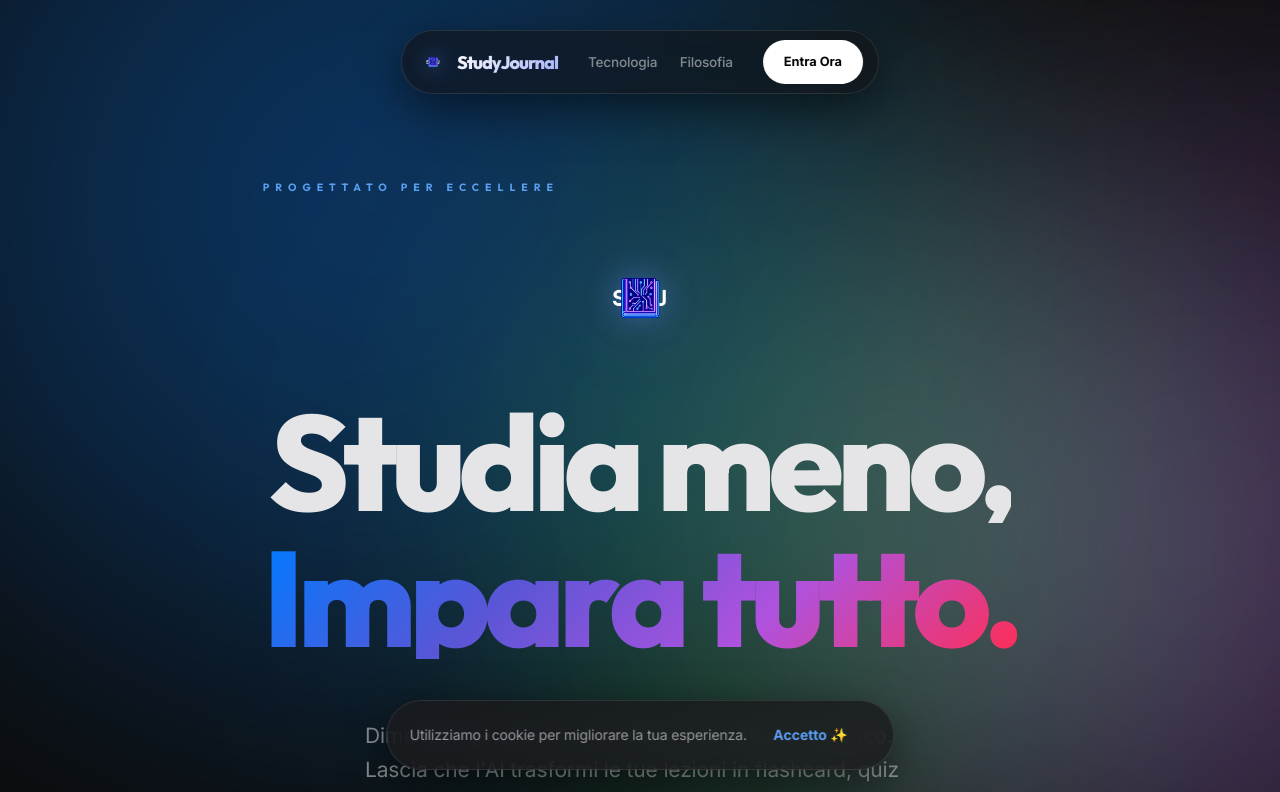
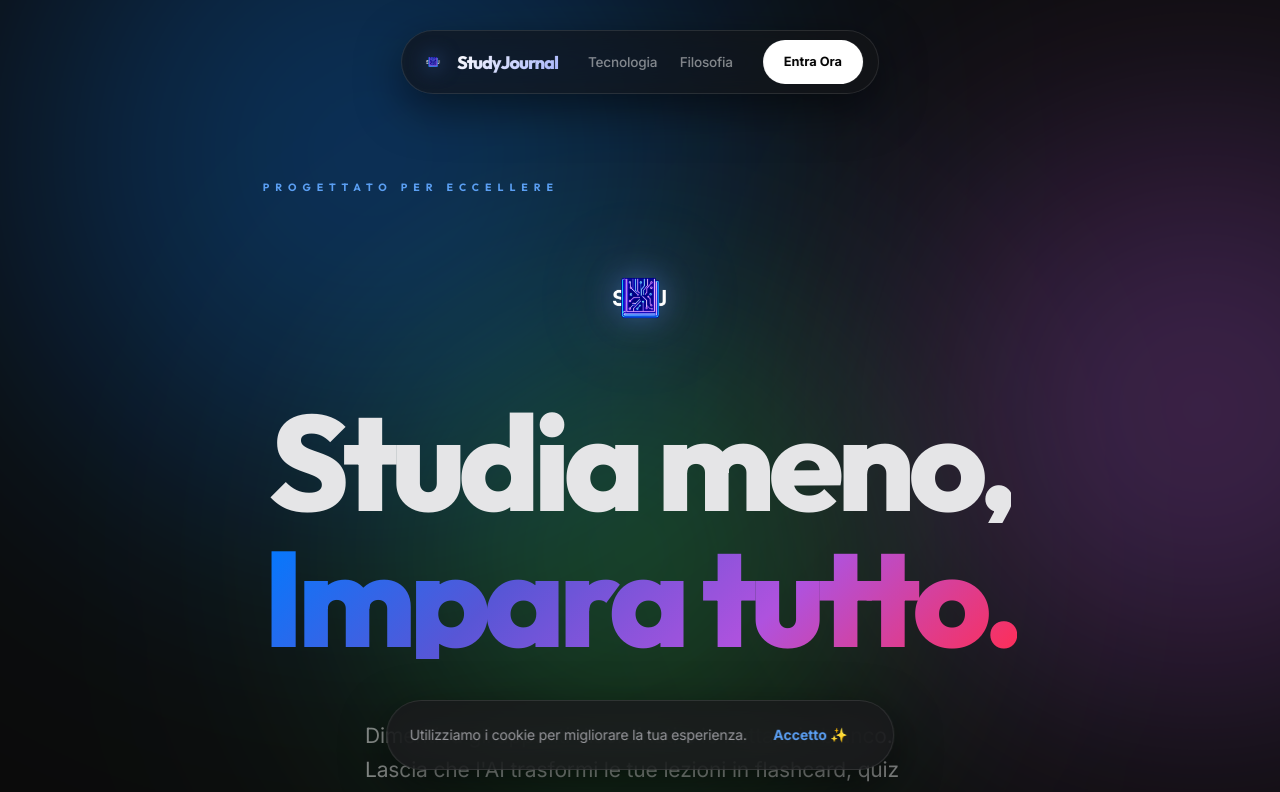
Before and after one commit to genny150606/diario-pro, a React (Vite) app: page / in a window 1280 px wide. Shown: the top 792 px of the page. Built offline with nearby package versions, Linux system fonts and the light colour scheme; no server answers; the database is empty.

Commit message:
fix: restored mouse wheel on hero and removed horizontal overflow scrollbar

```diff
--- a/src/pages/Landing.jsx
+++ b/src/pages/Landing.jsx
@@ -169,8 +169,6 @@ export default function Landing() {
         const sections = document.querySelectorAll('section, footer');
 
         const triggerScroll = (direction, e) => {
-            if (e && e.cancelable) e.preventDefault();
-
             let currentIdx = 0;
             const scrollPos = window.scrollY + (window.innerHeight / 3);
             sections.forEach((sec, idx) => {
@@ -184,6 +182,8 @@ export default function Landing() {
             if ((currentIdx === 0 && direction === 1) || (currentIdx === 1 && direction === -1)) {
                 return;
             }
+
+            if (e && e.cancelable) e.preventDefault();
 
             if (nextIdx !== currentIdx) {
                 isLock = true;
--- a/src/styles/home.css
+++ b/src/styles/home.css
@@ -8,6 +8,8 @@ html,
 body {
     scroll-behavior: smooth;
     overflow-x: hidden;
+    width: 100%;
+    position: relative;
 }
 
 .landing-page {
@@ -105,6 +107,8 @@ body {
     overflow: hidden;
     pointer-events: none;
     transform: translateY(calc(var(--scroll-y, 0) * 0.4px));
+    width: 100%;
+    height: 100%;
 }
 
 .aurora-bg .orb {
@@ -117,29 +121,29 @@ body {
 }
 
 .orb-1 {
-    width: 80vw;
-    height: 80vw;
+    width: 60vw;
+    height: 60vw;
     background: radial-gradient(circle, #007AFF, transparent);
-    top: -30%;
-    left: -20%;
+    top: -20%;
+    left: -10%;
     animation-duration: 30s;
 }
 
 .orb-2 {
-    width: 70vw;
-    height: 70vw;
+    width: 50vw;
+    height: 50vw;
     background: radial-gradient(circle, #AF52DE, transparent);
     top: 20%;
-    right: -20%;
+    right: -10%;
     animation-delay: -5s;
 }
 
 .orb-3 {
-    width: 60vw;
-    height: 60vw;
+    width: 40vw;
+    height: 40vw;
     background: radial-gradient(circle, #30D158, transparent);
-    bottom: -20%;
-    left: 30%;
+    bottom: -10%;
+    left: 20%;
     animation-delay: -10s;
 }
 
```
